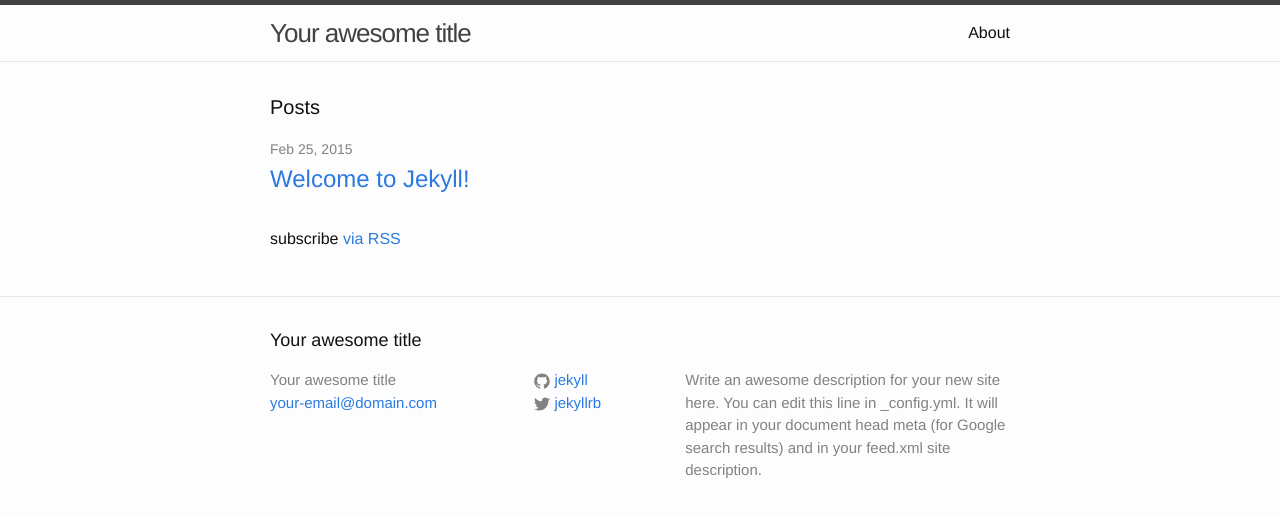
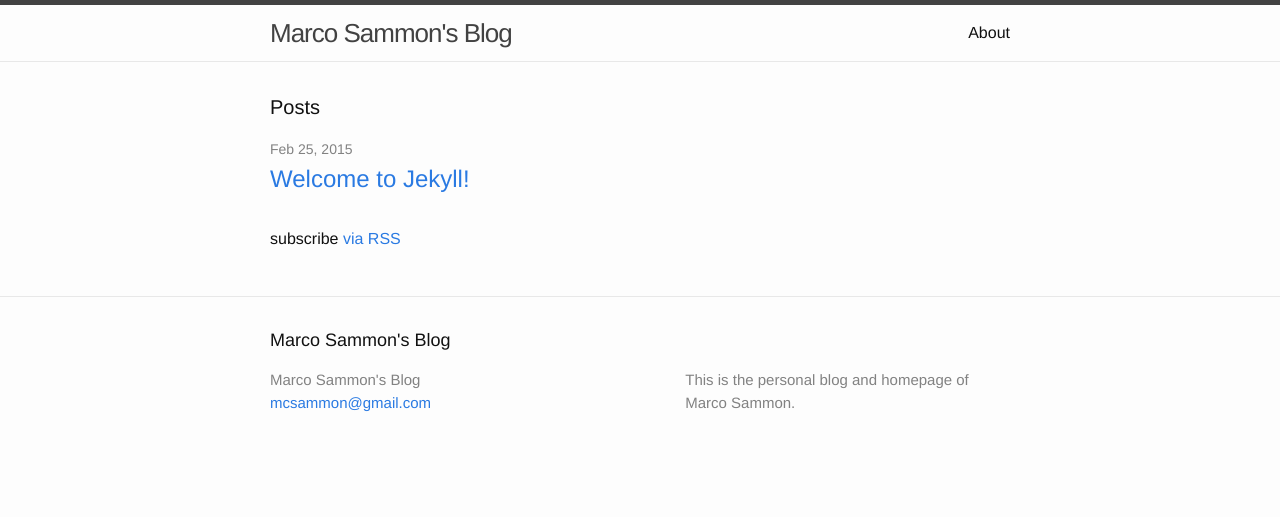
Before and after one commit to mcsammon/mcsammon.github.io, a Jekyll site: the page built from index.html, in a window 1280 px wide. Shown: the top 517 px of the page. Built offline with Jekyll 4.4.1, drawn with Linux system fonts in a browser that asks for light colours.

Commit message:
Updated config for Marco

```diff
--- a/_config.yml
+++ b/_config.yml
@@ -1,14 +1,12 @@
 # Site settings
-title: Your awesome title
-email: your-email@domain.com
+title: Marco Sammon's Blog
+email: mcsammon@gmail.com
 description: > # this means to ignore newlines until "baseurl:"
-  Write an awesome description for your new site here. You can edit this
-  line in _config.yml. It will appear in your document head meta (for
-  Google search results) and in your feed.xml site description.
+  This is the personal blog and homepage of Marco Sammon.
 baseurl: "" # the subpath of your site, e.g. /blog/
-url: "http://yourdomain.com" # the base hostname & protocol for your site
-twitter_username: jekyllrb
-github_username:  jekyll
+url: "http://marcosammon.com" # the base hostname & protocol for your site
+# twitter_username: jekyllrb
+# github_username:  jekyll
 
 # Build settings
 markdown: kramdown
```
